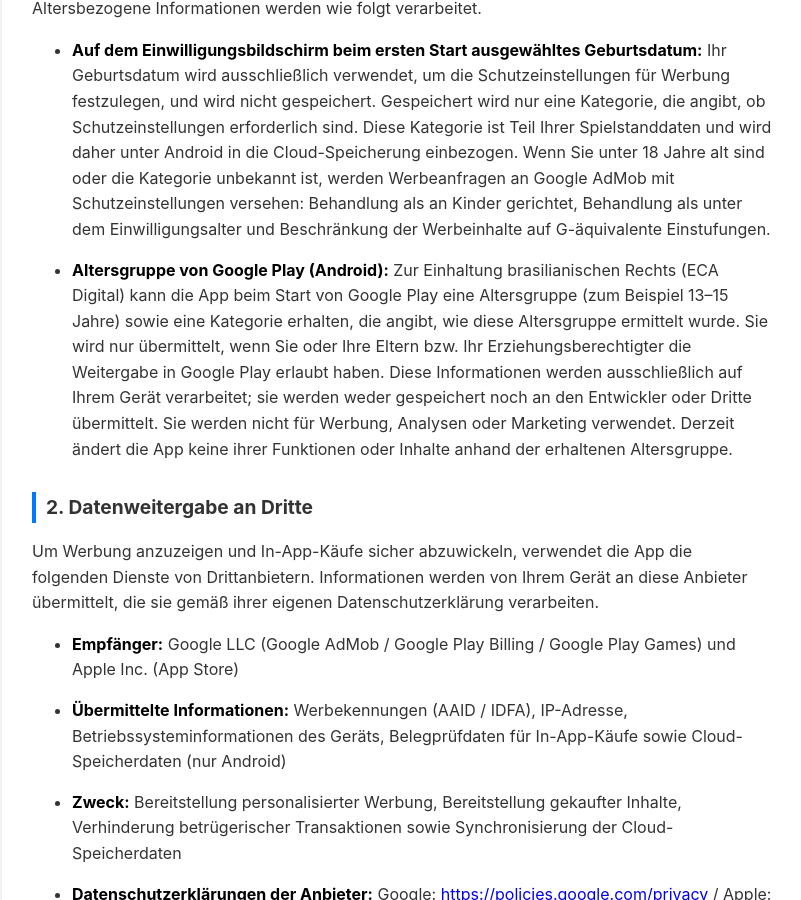
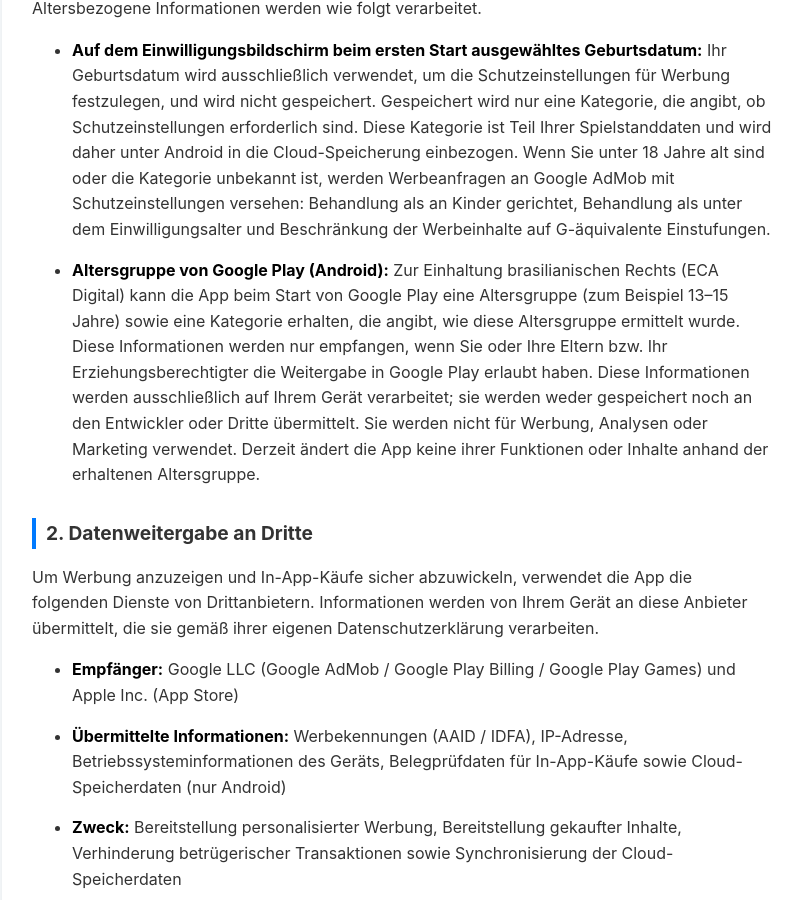
Before and after one commit to kenjineer-code/kenjineer-code.github.io, a Jekyll site: the page built from privacy.de.html, in a window 1280 px wide and 900 px high, scrolled down 430 px. Shown: the whole window, without its empty margins (238-1039 px from the left). Built offline with Jekyll 4.4.1, drawn with Linux system fonts in a browser that asks for light colours.

Commit message:
docs: ドイツ語版の年齢層の受け取り条件の主語を明確化（Gemini監査 Low 指摘）
Refs kenjineer-code/celestial_bastion#833

Co-Authored-By: Claude Opus 5.5 <noreply@anthropic.com>

```diff
--- a/privacy.de.html
+++ b/privacy.de.html
@@ -12,7 +12,7 @@ title: "Datenschutzerklärung - Nova und der Himmelspalast"
 <p>Altersbezogene Informationen werden wie folgt verarbeitet.</p>
 <ul>
     <li><strong>Auf dem Einwilligungsbildschirm beim ersten Start ausgewähltes Geburtsdatum:</strong> Ihr Geburtsdatum wird ausschließlich verwendet, um die Schutzeinstellungen für Werbung festzulegen, und wird nicht gespeichert. Gespeichert wird nur eine Kategorie, die angibt, ob Schutzeinstellungen erforderlich sind. Diese Kategorie ist Teil Ihrer Spielstanddaten und wird daher unter Android in die Cloud-Speicherung einbezogen. Wenn Sie unter 18 Jahre alt sind oder die Kategorie unbekannt ist, werden Werbeanfragen an Google AdMob mit Schutzeinstellungen versehen: Behandlung als an Kinder gerichtet, Behandlung als unter dem Einwilligungsalter und Beschränkung der Werbeinhalte auf G-äquivalente Einstufungen.</li>
-    <li><strong>Altersgruppe von Google Play (Android):</strong> Zur Einhaltung brasilianischen Rechts (ECA Digital) kann die App beim Start von Google Play eine Altersgruppe (zum Beispiel 13–15 Jahre) sowie eine Kategorie erhalten, die angibt, wie diese Altersgruppe ermittelt wurde. Sie wird nur übermittelt, wenn Sie oder Ihre Eltern bzw. Ihr Erziehungsberechtigter die Weitergabe in Google Play erlaubt haben. Diese Informationen werden ausschließlich auf Ihrem Gerät verarbeitet; sie werden weder gespeichert noch an den Entwickler oder Dritte übermittelt. Sie werden nicht für Werbung, Analysen oder Marketing verwendet. Derzeit ändert die App keine ihrer Funktionen oder Inhalte anhand der erhaltenen Altersgruppe.</li>
+    <li><strong>Altersgruppe von Google Play (Android):</strong> Zur Einhaltung brasilianischen Rechts (ECA Digital) kann die App beim Start von Google Play eine Altersgruppe (zum Beispiel 13–15 Jahre) sowie eine Kategorie erhalten, die angibt, wie diese Altersgruppe ermittelt wurde. Diese Informationen werden nur empfangen, wenn Sie oder Ihre Eltern bzw. Ihr Erziehungsberechtigter die Weitergabe in Google Play erlaubt haben. Diese Informationen werden ausschließlich auf Ihrem Gerät verarbeitet; sie werden weder gespeichert noch an den Entwickler oder Dritte übermittelt. Sie werden nicht für Werbung, Analysen oder Marketing verwendet. Derzeit ändert die App keine ihrer Funktionen oder Inhalte anhand der erhaltenen Altersgruppe.</li>
 </ul>
 
 <h2 id="section2">2. Datenweitergabe an Dritte</h2>
```
